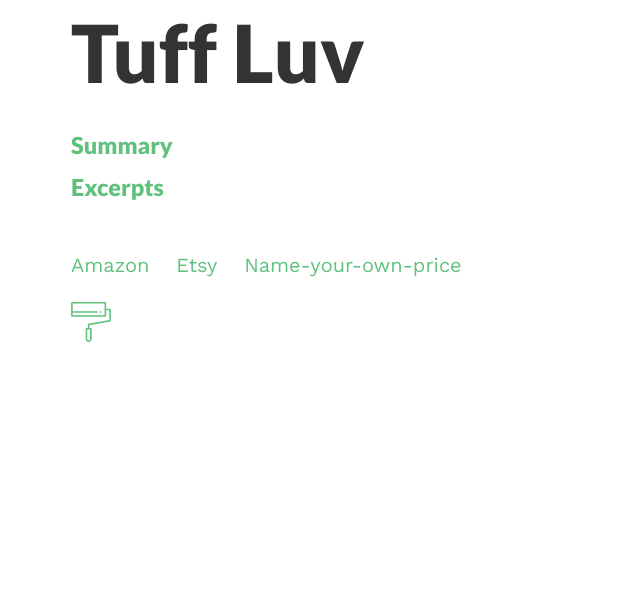
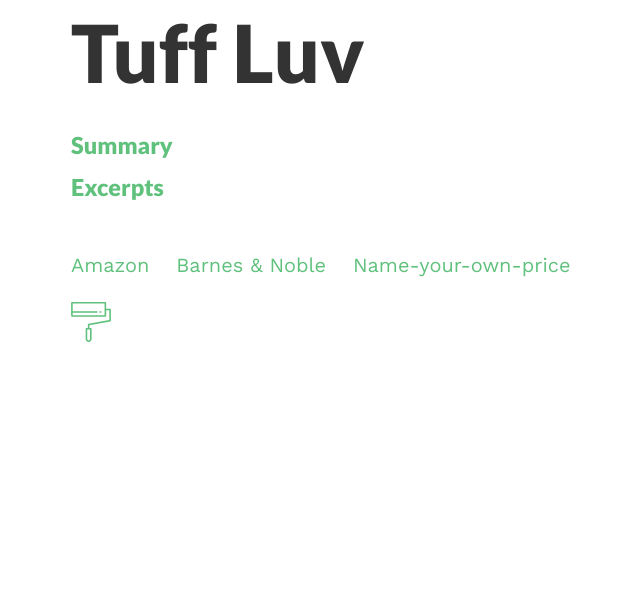
Before and after one commit to blake1ward/scruffy, a Jekyll site: the page built from index.html, in a window 1280 px wide. Shown: the part 370-980 px from the top of the page, without its empty margins (169-809 px from the left). Built offline with Jekyll 4.4.1, drawn with Linux system fonts in a browser that asks for light colours.

Commit message:
Update default.html

```diff
--- a/_layouts/default.html
+++ b/_layouts/default.html
@@ -24,7 +24,7 @@ layout: compress
 
     <div class="links">
         <a href="https://www.amazon.com/Tuff-Luv-Blake-Ward/dp/0692954716/ref=la_B075YCDPSX_1_1_twi_pap_2?s=books&ie=UTF8&qid=1508189073&sr=1-1">Amazon</a>
-        <a href="https://www.etsy.com/listing/551369290/tuff-luv-paperback?ref=shop_home_active_1/">Etsy</a>
+        <a href="https://www.barnesandnoble.com/w/tuff-luv-blake-ward/1127148935?ean=9780692954713">Barnes & Noble</a>
         <a href="{{site.baseurl}}/price/">Name-your-own-price</a>
     </div>
     <div class="theme" onclick="theme()" style="    background-image: url({{site.baseurl}}/images/theme.svg)"></div>
```
